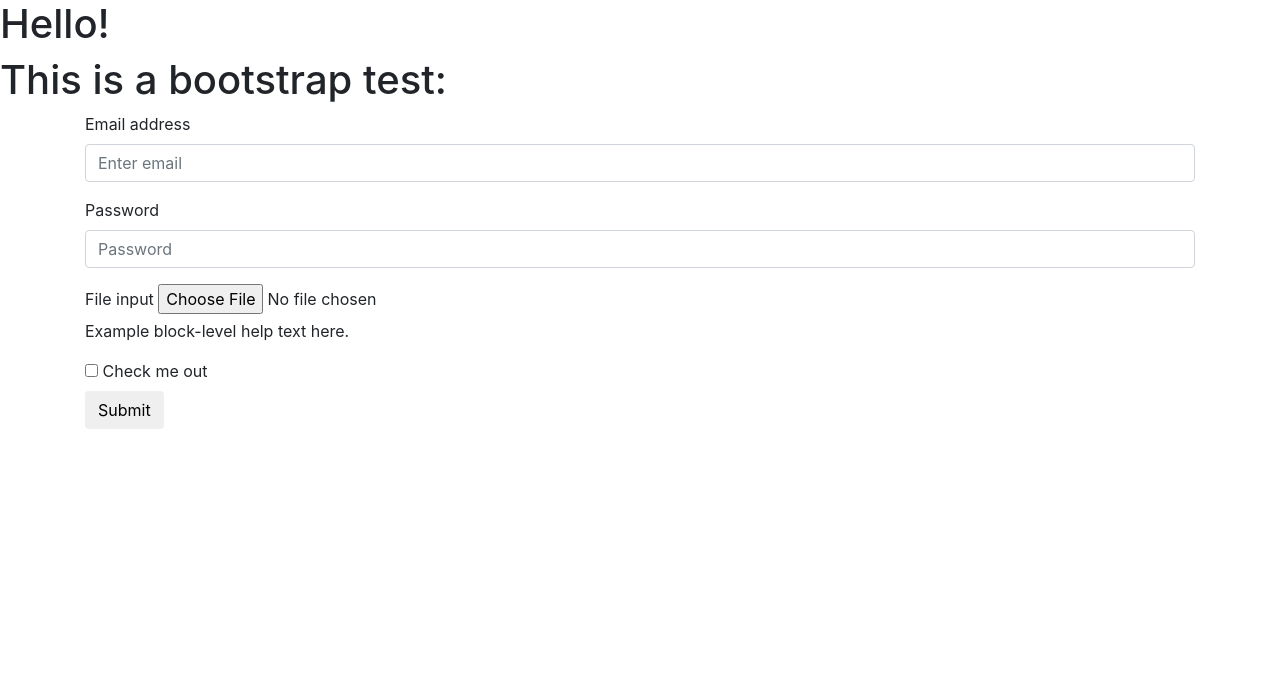
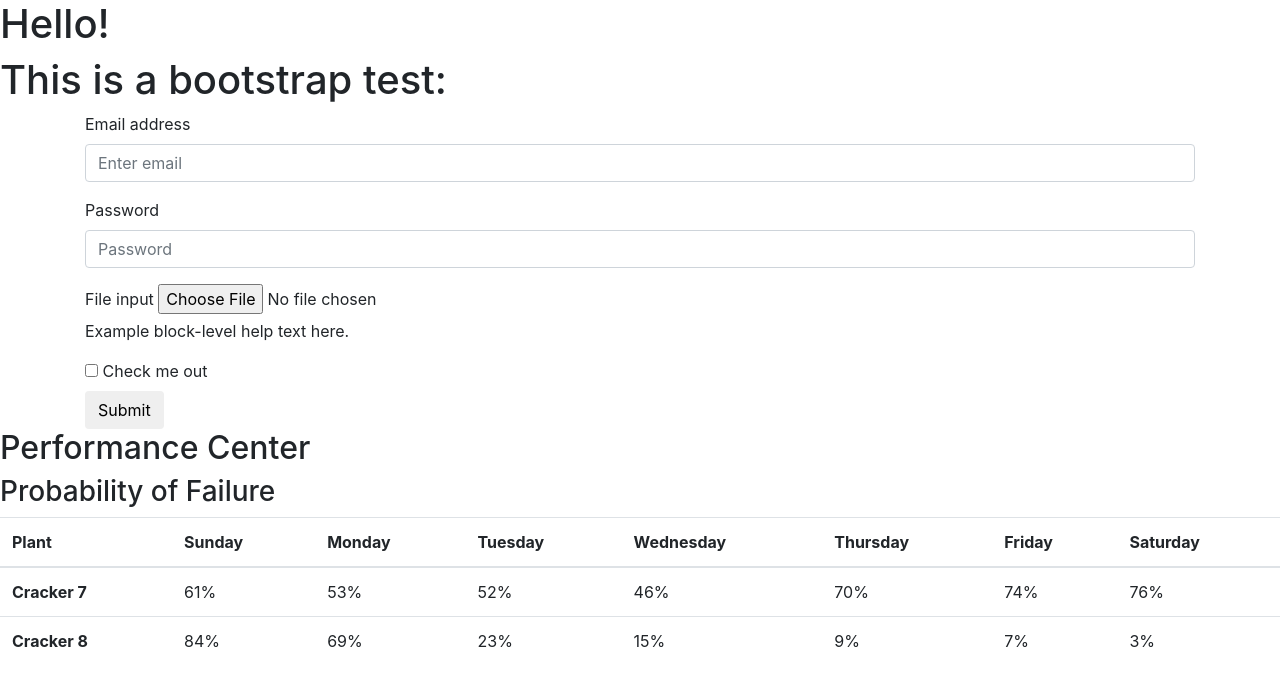
Before and after one commit to AmandaKline/DowControlTowerForcasting, a plain HTML site: page WebContent/index.html in a window 1280 px wide. Drawn offline with Linux system fonts and the light colour scheme.

Commit message:
Added a small table for the performance center

```diff
--- a/WebContent/index.html
+++ b/WebContent/index.html
@@ -34,5 +34,44 @@
 			<button type="submit" class="btn btn-default">Submit</button>
 		</form>
 	</div>
+	</div>
+		<h2>Performance Center</h2>
+		<h3>Probability of Failure</h3>
+		<table class="table">
+			<thead>
+				<tr>
+					<th>Plant<br></th>
+					<th>Sunday</th>
+					<th>Monday</th>
+					<th>Tuesday</th>
+					<th>Wednesday</th>
+					<th>Thursday</th>
+					<th>Friday</th>
+					<th>Saturday</th>
+				</tr>
+			</thead>
+			<tbody>
+				<tr>
+					<td><b>Cracker 7</b></td>
+					<td>61%</td>
+					<td>53%</td>
+					<td>52%</td>
+					<td>46%</td>
+					<td>70%</td>
+					<td>74%</td>
+					<td>76%</td>
+				</tr>
+				<tr>
+					<td><b>Cracker 8</b></td>
+					<td>84%</td>
+					<td>69%</td>
+					<td>23%</td>
+					<td>15%</td>
+					<td>9%</td>
+					<td>7%</td>
+					<td>3%</td>
+				</tr>
+			</tbody>
+		</table>
 </body>
 </html>
```
